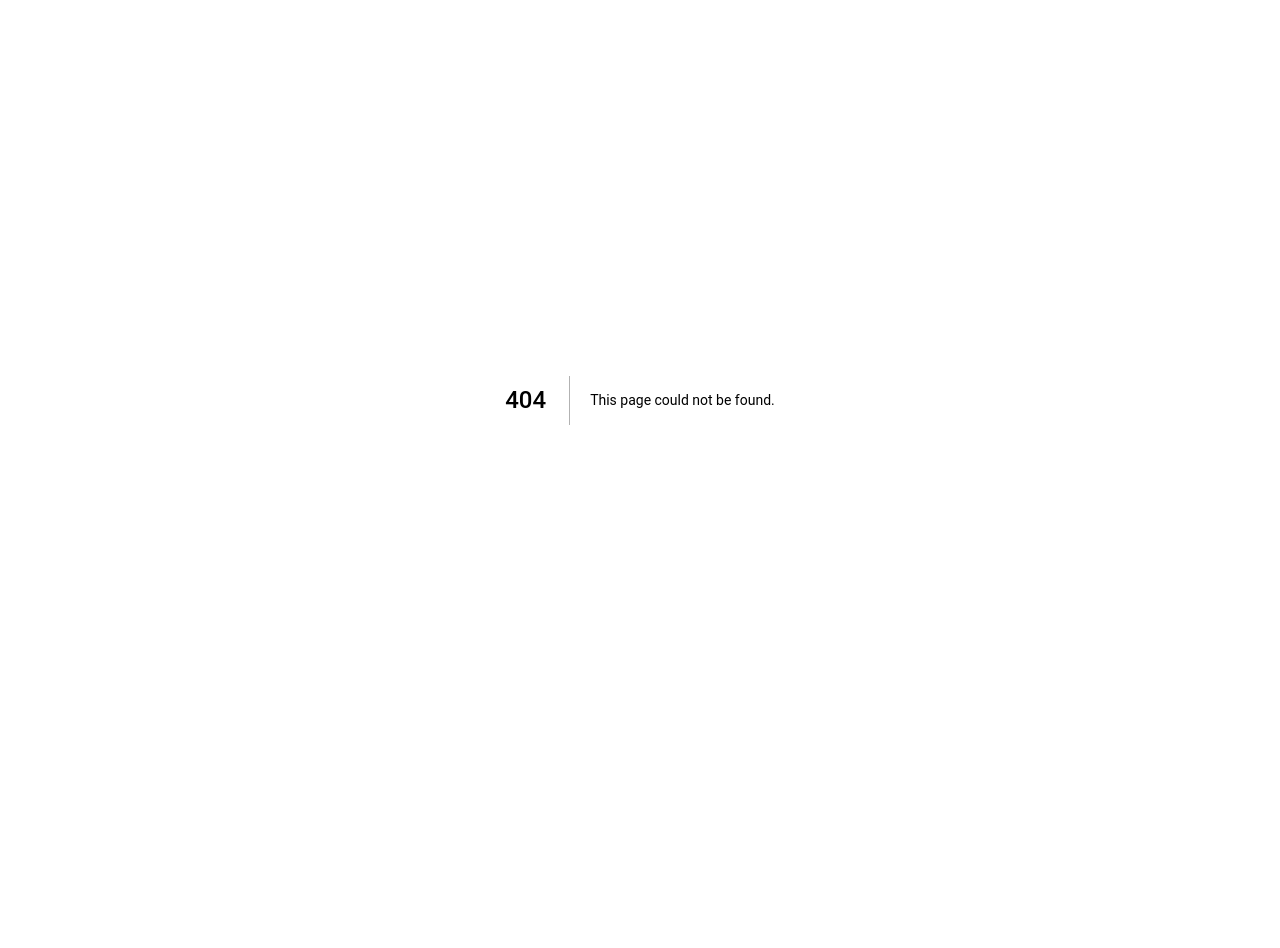
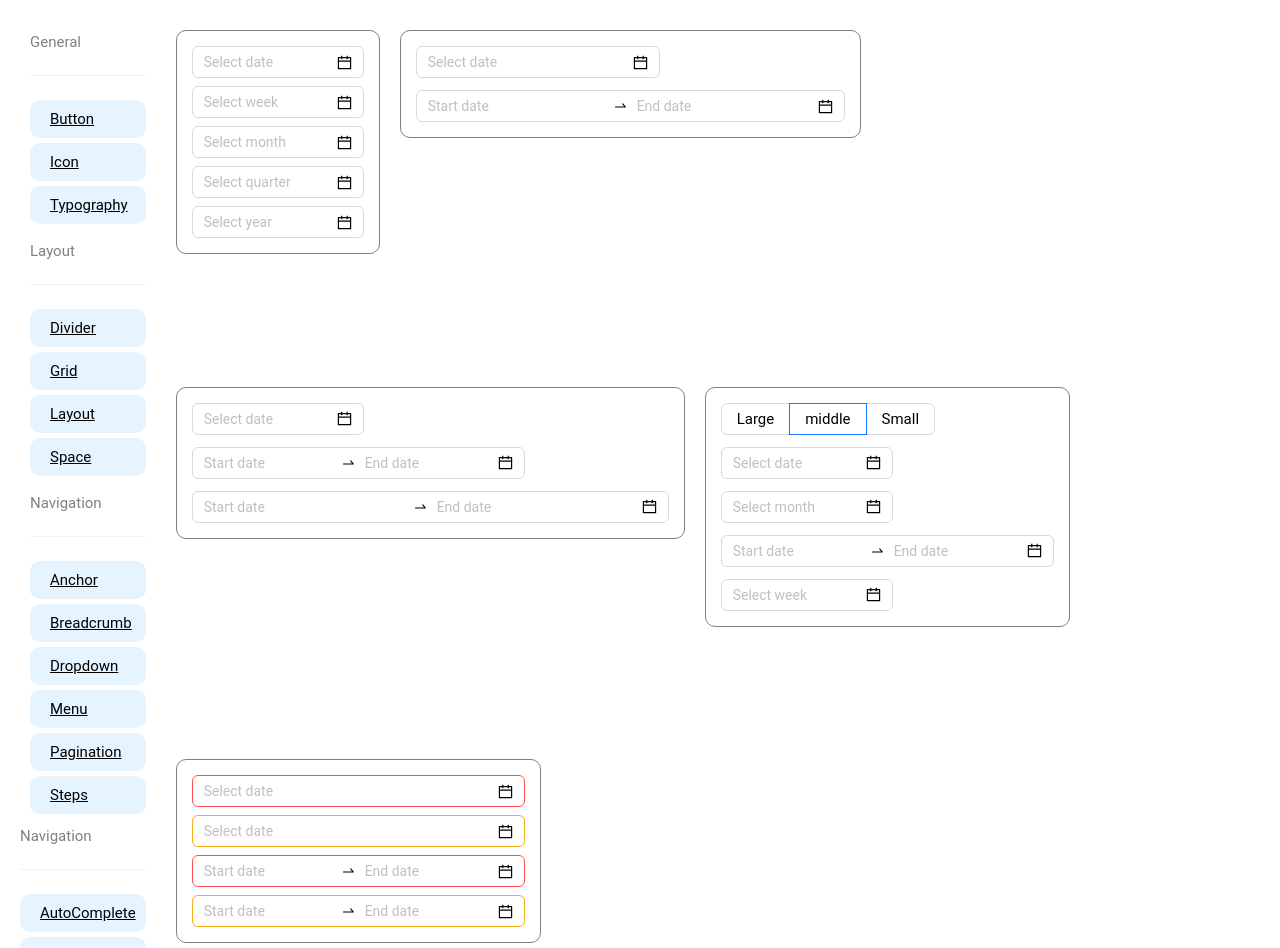
Before and after one commit to Pallab6Sense/AntD-Components, a Next.js app: page /datePicker in a window 1280 px wide. Before the commit this address had no page. Shown: the top 948 px of the page. Before the commit the page ends 800 px from the top, so only its background shows below. Built offline with nearby package versions, Linux system fonts and the light colour scheme.

Commit message:
Date Picker Done 6:02 PM

```diff
--- a/Components/Navigation.js
+++ b/Components/Navigation.js
@@ -79,6 +79,9 @@ const Navigation = () => {
           <li>
             <Link href="/checkBox">CheckBox</Link>
           </li>
+          <li>
+            <Link href="/datePicker">DatePicker</Link>
+          </li>
         </div>
 
       </ul>
--- /dev/null
+++ b/pages/datePicker.js
@@ -0,0 +1,159 @@
+import Navigation from '@/Components/Navigation';
+import { DatePicker, Space, Radio } from 'antd';
+import dayjs from 'dayjs';
+import { useState } from 'react';
+
+const onChange = (date, dateString) => {
+  console.log(date, dateString);
+};
+
+const { RangePicker } = DatePicker;
+// const onChange = (value, dateString) => {
+//   console.log('Selected Time: ', value);
+//   console.log('Formatted Selected Time: ', dateString);
+// };
+const onOk = (value) => {
+  console.log('onOk: ', value);
+};
+
+const onRangeChange = (dates, dateStrings) => {
+  if (dates) {
+    console.log('From: ', dates[0], ', to: ', dates[1]);
+    console.log('From: ', dateStrings[0], ', to: ', dateStrings[1]);
+  } else {
+    console.log('Clear');
+  }
+};
+const rangePresets = [
+  {
+    label: 'Last 7 Days',
+    value: [dayjs().add(-7, 'd'), dayjs()],
+  },
+  {
+    label: 'Last 14 Days',
+    value: [dayjs().add(-14, 'd'), dayjs()],
+  },
+  {
+    label: 'Last 30 Days',
+    value: [dayjs().add(-30, 'd'), dayjs()],
+  },
+  {
+    label: 'Last 90 Days',
+    value: [dayjs().add(-90, 'd'), dayjs()],
+  },
+];
+
+export default function Date_Picker() {
+  const [size, setSize] = useState('middle');
+  const handleSizeChange = (e) => {
+    setSize(e.target.value);
+  };
+  return (
+    <div className="container">
+      <Navigation></Navigation>
+
+      <div className="datePickerContainer">
+        <div className="dataPickerExample1">
+          <Space direction="vertical">
+            <DatePicker onChange={onChange} />
+            <DatePicker onChange={onChange} picker="week" />
+            <DatePicker onChange={onChange} picker="month" />
+            <DatePicker onChange={onChange} picker="quarter" />
+            <DatePicker onChange={onChange} picker="year" />
+          </Space>
+        </div>
+
+        <div className="datePickerExample2">
+          <Space direction="vertical" size={12}>
+            <DatePicker showTime onChange={onChange} onOk={onOk} />
+            <RangePicker
+              showTime={{
+                format: 'HH:mm',
+              }}
+              format="YYYY-MM-DD HH:mm"
+              onChange={onChange}
+              onOk={onOk}
+            />
+          </Space>
+        </div>
+
+        <div className="datePickerExample3">
+          <Space direction="vertical" size={12}>
+            <DatePicker
+              presets={[
+                {
+                  label: 'Yesterday',
+                  value: dayjs().add(-1, 'd'),
+                },
+                {
+                  label: 'Last Week',
+                  value: dayjs().add(-7, 'd'),
+                },
+                {
+                  label: 'Last Month',
+                  value: dayjs().add(-1, 'month'),
+                },
+              ]}
+              onChange={onChange}
+            />
+            <RangePicker presets={rangePresets} onChange={onRangeChange} />
+            <RangePicker
+              presets={rangePresets}
+              showTime
+              format="YYYY/MM/DD HH:mm:ss"
+              onChange={onRangeChange}
+            />
+          </Space>
+        </div>
+
+        <div className="datePickerExample4">
+          <Space direction="vertical" size={12}>
+            <Radio.Group value={size} onChange={handleSizeChange}>
+              <Radio.Button value="large">Large</Radio.Button>
+              <Radio.Button value="middle">middle</Radio.Button>
+              <Radio.Button value="small">Small</Radio.Button>
+            </Radio.Group>
+            <DatePicker size={size} />
+            <DatePicker size={size} picker="month" />
+            <RangePicker size={size} />
+            <DatePicker size={size} picker="week" />
+          </Space>
+        </div>
+
+        <div className="datePickerExample5">
+          <Space
+            direction="vertical"
+            style={{
+              width: '100%',
+            }}
+          >
+            <DatePicker
+              status="error"
+              style={{
+                width: '100%',
+              }}
+            />
+            <DatePicker
+              status="warning"
+              style={{
+                width: '100%',
+              }}
+            />
+            <DatePicker.RangePicker
+              status="error"
+              style={{
+                width: '100%',
+              }}
+            />
+            <DatePicker.RangePicker
+              status="warning"
+              style={{
+                width: '100%',
+              }}
+            />
+          </Space>
+        </div>
+      </div>
+    </div>
+  );
+}
--- a/styles/globals.scss
+++ b/styles/globals.scss
@@ -15,8 +15,8 @@ $bgColor: white;
 }
 
 @mixin componentContainer{
-  display: flex;
-  margin: 20px;
+  // display: flex;
+  // margin: 20px;
   flex-wrap: wrap;
 }
 
@@ -427,3 +427,22 @@ li {
 .checkBoxExample5{
   @include divStyle()
 }
+
+.datePickerContainer{
+  // @include componentContainer()
+
+  display: flex;
+  justify-content: flex-start;
+  // flex-direction: column;
+  // padding-right: 20px;
+  flex-wrap: wrap;
+
+}
+
+.dataPickerExample1,
+.datePickerExample2,
+.datePickerExample3,
+.datePickerExample4,
+.datePickerExample5{
+  @include divStyle()
+}
```
